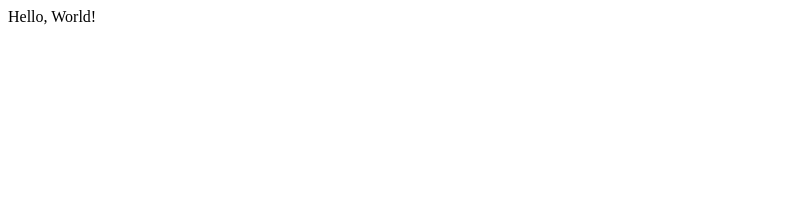
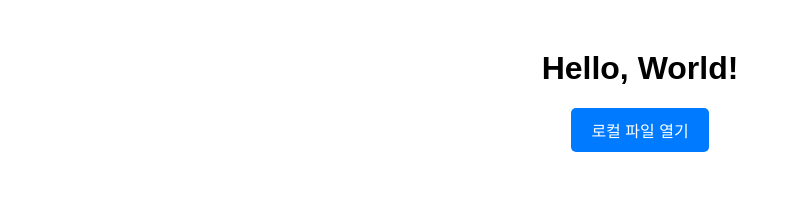
Before and after one commit to iple-aiplus/iple-aiplus.github.io, a plain HTML site: page index.html in a window 1280 px wide. Shown: the whole page, without its empty margins (0-791 px from the left). Drawn offline with Linux system fonts and the light colour scheme.

Commit message:
Update index.html

```diff
--- a/index.html
+++ b/index.html
@@ -1 +1,46 @@
-Hello, World!
+<!DOCTYPE html>
+<html lang="ko">
+<head>
+    <meta charset="UTF-8">
+    <title>IPLE</title> <!-- 브라우저 탭 제목 -->
+
+    <!-- Favicon (브라우저 탭 아이콘) -->
+    <link rel="icon" type="image/png" href="images/icon.png">
+
+    <style>
+        body {
+            font-family: Arial, sans-serif;
+            text-align: center;
+            margin: 50px;
+        }
+        button {
+            padding: 10px 20px;
+            font-size: 16px;
+            cursor: pointer;
+            background-color: #007bff;
+            color: white;
+            border: none;
+            border-radius: 5px;
+        }
+        button:hover {
+            background-color: #0056b3;
+        }
+    </style>
+
+</head>
+<body>
+
+    <h1>Hello, World!</h1>
+
+    <!-- 로컬 파일을 새 탭에서 여는 버튼 -->
+    <button onclick="openLocalFile()">로컬 파일 열기</button>
+
+    <script>
+        function openLocalFile() {
+            let filePath = "file:///D:/Github/iple-private-page/iple.html";
+            window.open(filePath, "_blank");
+        }
+    </script>
+
+</body>
+</html>
```
